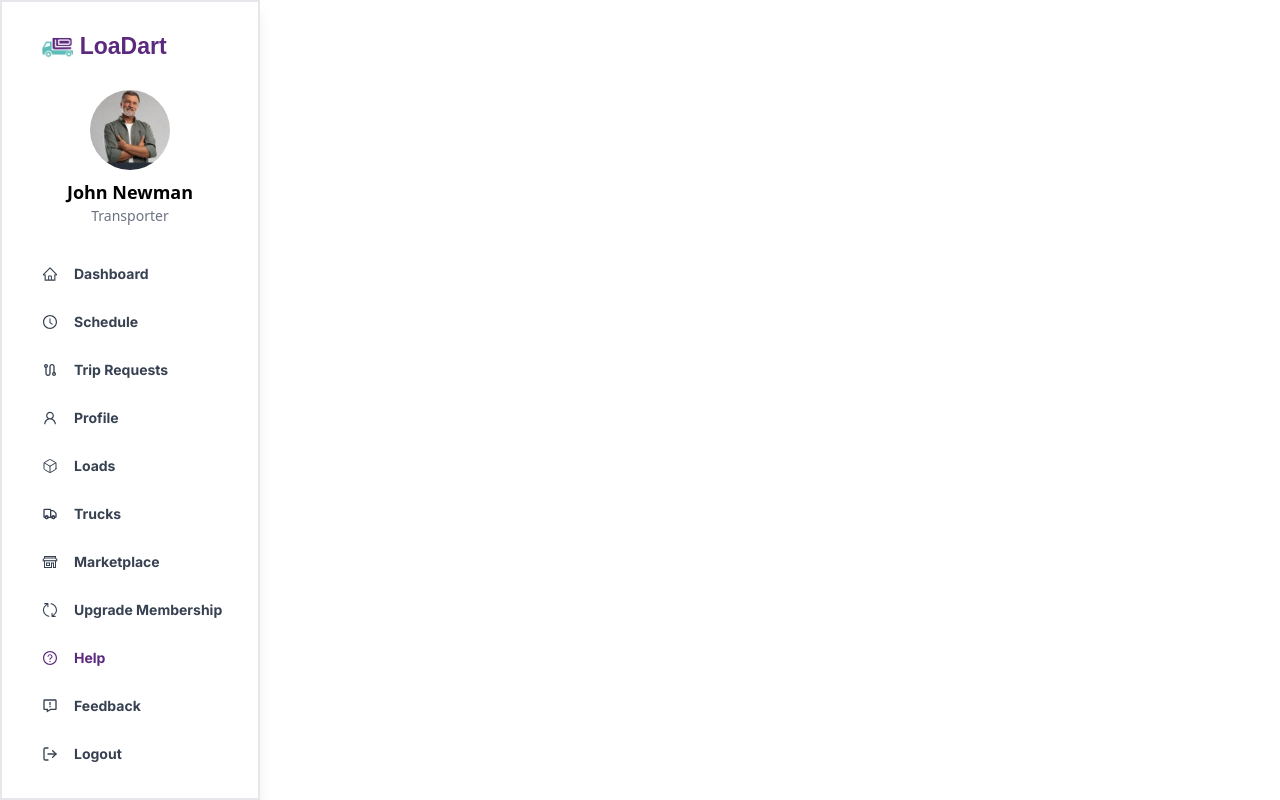
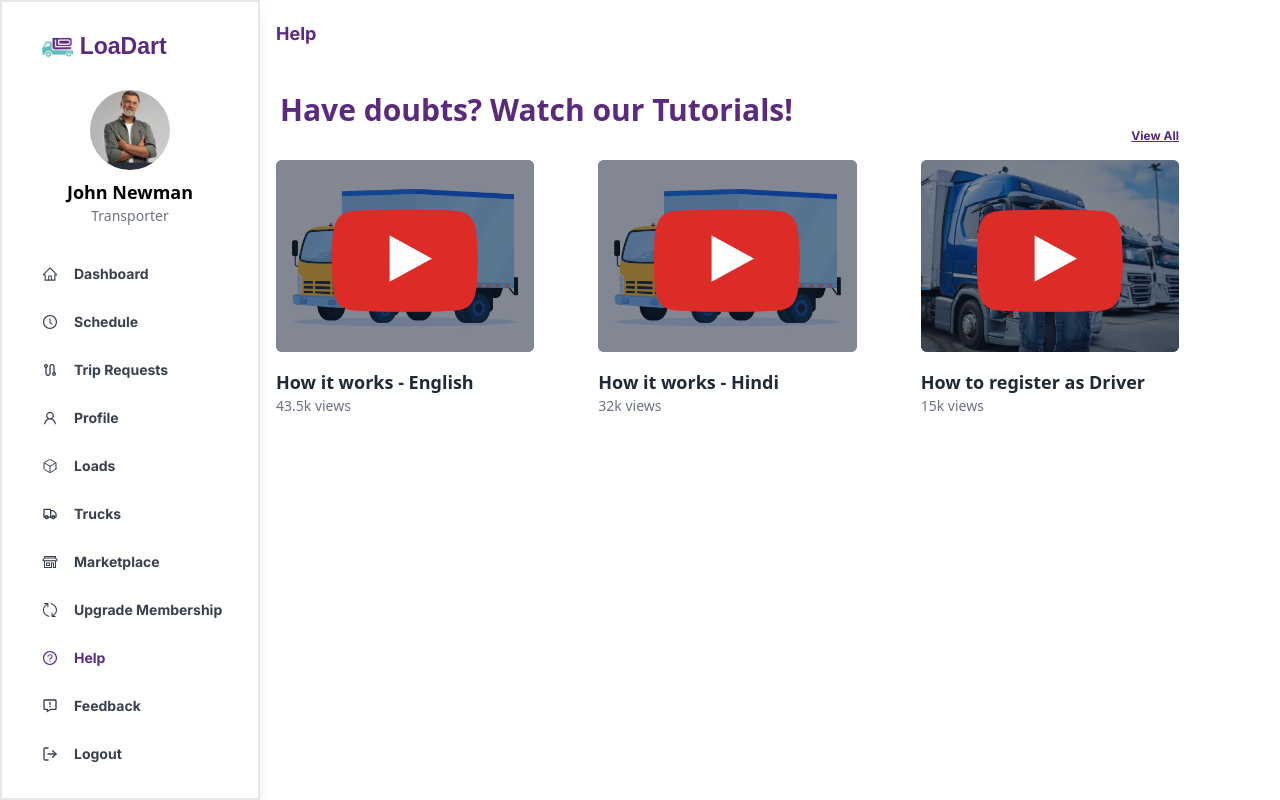
Before and after one commit to nihalmohd/LoaDart, a React (Vite) app: page /Transpoter/Dashboard in a window 1280 px wide. Both pictures are taken after a click on the link "Help". Built offline with nearby package versions, Linux system fonts and the light colour scheme.

Commit message:
Help page is started i done the first 2 parts

```diff
--- a/src/assets/components/Transpoter/Help/Help.jsx
+++ b/src/assets/components/Transpoter/Help/Help.jsx
@@ -1,9 +1,89 @@
-// import React from 'react'
+import React from 'react'
 
-// const Help = () => {
-//   return (
-//     <div>Help</div>
-//   )
-// }
+const Help = () => {
+  return (
+      <div>
+          <div className="w-11/12 h-auto  ">
+              <div className="w-full h-20  flex items-end">
+                  <div className="w-4/12  h-20 ">
+                      <div className="w-full h-120 flex-col items-end ml-4">
+                          <h1 className="font-inter font-semibold text-[#5B297E] text-lg mt-5">Help</h1>
+                      </div>
+                  </div>
+              </div>
 
-// export default Help
+              <div className='flex  items-center'>
+    <section className="bg-white w-full pb-6">
+   <div className="w-full h-16  flex justify-between items-end ">
+  <h2 className="text-start ml-5 text-3xl font-semibold text-[#5B297E] mb-4">
+    Have doubts? Watch our Tutorials!
+  </h2>
+
+  <h2 className="text-start ml-5 text-xs font-semibold text-[#5B297E] underline mr-4 font-inter hover:cursor-pointer ">
+    View All
+  </h2>
+   </div>
+
+  <div className="grid grid-cols-1 md:grid-cols-2 lg:grid-cols-3 gap-8">
+    {/* Video 1 */}
+    <div className="p-4 rounded-lg text-center">
+      <div className="relative h-48 bg-gray-900 rounded-md mb-4 flex items-center justify-center">
+        <img
+          src="\images\479075e7044c8a4a58f8a6034f0cbaf0.png"
+          alt="How it works - English"
+          className="h-full w-full object-cover rounded-md opacity-50"
+        />
+        <img
+          src="\images\34c3607cdc508d43375cb36e064fdb4b.png"
+          alt="Play"
+          className="absolute inset-0 h-[150px] w-[150px] object-contain m-auto"
+        />
+      </div>
+      <h3 className="font-semibold text-lg text-gray-800 text-start">How it works - English</h3>
+      <p className="text-sm text-gray-500 text-start">43.5k views</p>
+    </div>
+
+    {/* Video 2 */}
+    <div className="p-4 rounded-lg text-center">
+      <div className="relative h-48 bg-gray-900 rounded-md mb-4 flex items-center justify-center">
+        <img
+          src="\images\479075e7044c8a4a58f8a6034f0cbaf0.png"
+          alt="How it works - Hindi"
+          className="h-full w-full object-cover rounded-md opacity-50"
+        />
+        <img
+          src="\images\34c3607cdc508d43375cb36e064fdb4b.png"
+          alt="Play"
+          className="absolute inset-0 h-[150px] w-[150px] object-contain m-auto"
+        />
+      </div>
+      <h3 className="font-semibold text-lg text-gray-800 text-start">How it works - Hindi</h3>
+      <p className="text-sm text-gray-500 text-start">32k views</p>
+    </div>
+
+    {/* Video 3 */}
+    <div className="p-4 rounded-lg text-center">
+      <div className="relative h-48 bg-gray-900 rounded-md mb-4 flex items-center justify-center">
+        <img
+          src="\images\345b209a09490fc094743c44b554580b.png"
+          alt="How to register as Driver"
+          className="h-full w-full object-cover rounded-md opacity-50"
+        />
+        <img
+          src="\images\34c3607cdc508d43375cb36e064fdb4b.png"
+          alt="Play"
+          className="absolute inset-0 h-[150px] w-[150px] object-contain m-auto"
+        />
+      </div>
+      <h3 className="font-semibold text-lg text-gray-800 text-start">How to register as Driver</h3>
+      <p className="text-sm text-gray-500 text-start">15k views</p>
+    </div>
+  </div>
+</section>
+    </div>
+          </div>
+      </div>
+  )
+}
+
+export default Help
--- a/src/assets/components/Transpoter/Sidebar/Sidebar.jsx
+++ b/src/assets/components/Transpoter/Sidebar/Sidebar.jsx
@@ -18,6 +18,7 @@ import YourLoads from '../Loads/YourLoads';
 import SearchTruck from '../Truck/SearchTruck';
 import YourTruck from '../Truck/YourTruck';
 import UpgradeMembership from '../UpgradeMembership/UpgradeMembership';
+import Help from '../Help/Help';
 
 function Sidebar() {
     const [isTrucksOpen, setIsTrucksOpen] = useState(false);
@@ -245,6 +246,7 @@ function Sidebar() {
                 {activeItem === 'Trucks' && <SearchTruck />}
                 {activeItem === 'Your Truck' && <YourTruck />}
                 {activeItem === 'Upgrade Membership' && <UpgradeMembership />}
+                {activeItem === 'Help' && <Help />}
         </div>
         </div>
     );
```
Also changed, not shown: src/assets/components/Transpoter/Dashboard/DashMoreDetails.jsx (+85 -85 lines).
